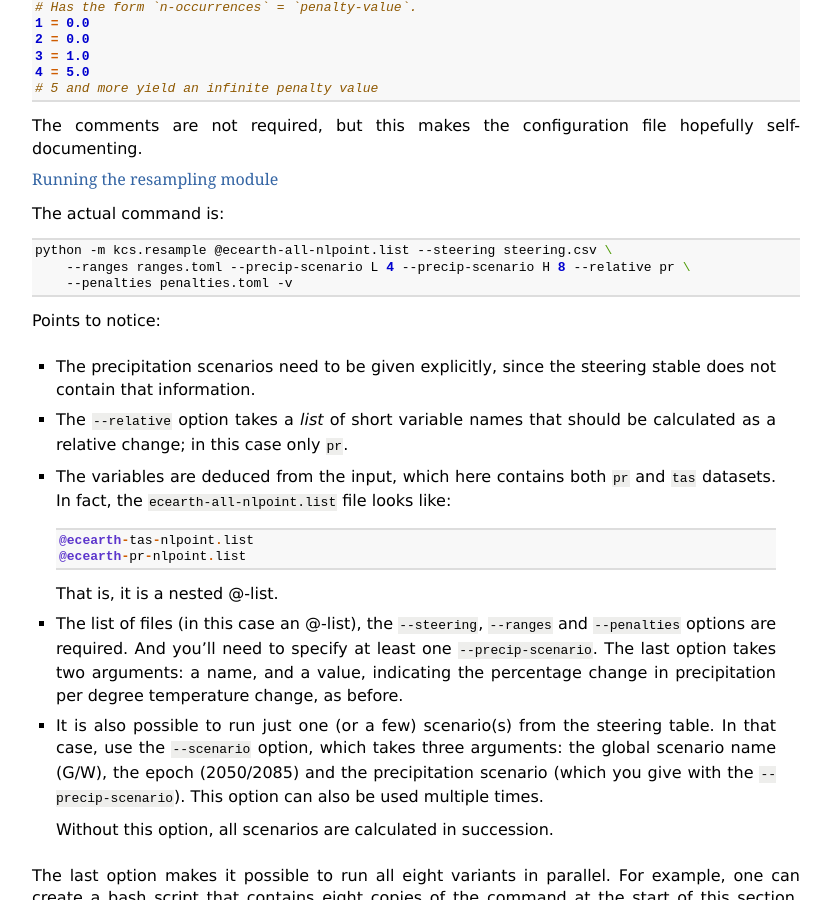
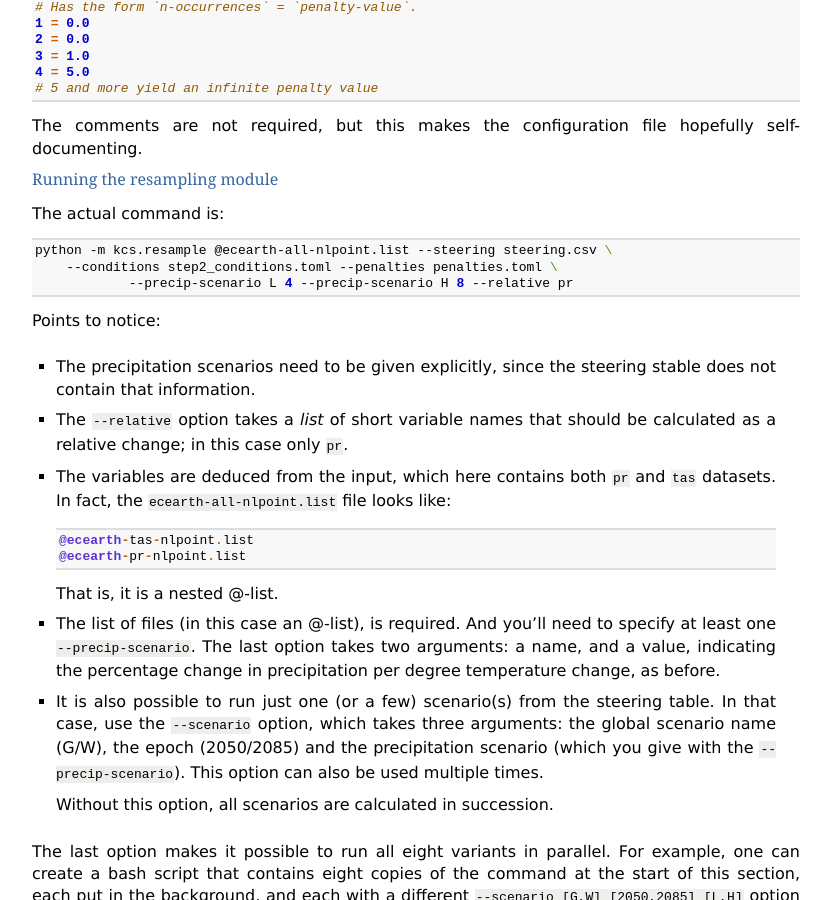
Before and after one commit to evertrol/kcs, a Sphinx documentation site: the page built from docs/source/usage.rst, in a window 1280 px wide and 900 px high, scrolled down 12518 px. Shown: the whole window, without its empty margins (48-879 px from the left). Built offline with Sphinx 7.4.7, drawn with Linux system fonts in a browser that asks for light colours.

Commit message:
Rename --ranges option to --conditions
'conditions' is still not a satisfactory name (another option could be
'limits'), but probably better than 'ranges'.

Note that the configuration key is actually called 'step2_conditions',
to be clearer.

```diff
--- a/docs/source/usage.rst
+++ b/docs/source/usage.rst
@@ -766,7 +766,9 @@ summer.
 The resulting number of valid combinations is about 50, which are
 passed on to stage 3.
 
-All the percentile ranges are configurable for each scenario. The input is supplied through a configuration file in the TOML format, and looks similar to this::
+All the percentile ranges are configurable for each scenario. The
+input is supplied through a configuration file in the TOML format, and
+looks similar to this::
 
     [[W.H.2085]]
     var = "pr"
@@ -860,8 +862,9 @@ The actual command is:
 .. code-block:: bash
 
     python -m kcs.resample @ecearth-all-nlpoint.list --steering steering.csv \
-        --ranges ranges.toml --precip-scenario L 4 --precip-scenario H 8 --relative pr \
-        --penalties penalties.toml -v
+        --conditions step2_conditions.toml --penalties penalties.toml \
+		--precip-scenario L 4 --precip-scenario H 8 --relative pr
+
 
 Points to notice:
 
@@ -881,8 +884,7 @@ Points to notice:
 
   That is, it is a nested @-list.
 
-* The list of files (in this case an @-list), the ``--steering``,
-  ``--ranges`` and ``--penalties`` options are required. And you'll
+* The list of files (in this case an @-list), is required. And you'll
   need to specify at least one ``--precip-scenario``. The last option
   takes two arguments: a name, and a value, indicating the percentage
   change in precipitation per degree temperature change, as before.
```
Also changed, not shown: 3 other files.
